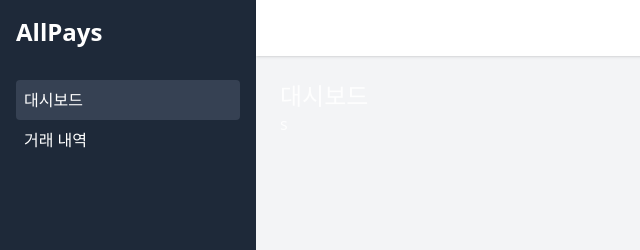
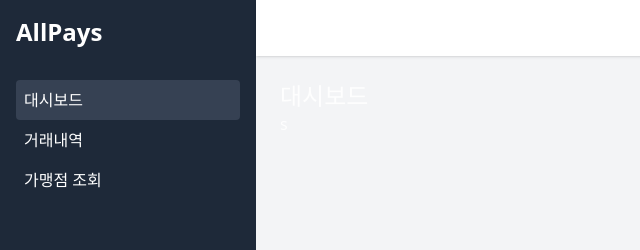
Before and after one commit to junhyeon0218/pg-domain, a React (Vite) app: page / in a window 1280 px wide. Shown: the top 250 px of the page, without its empty margins (0-640 px from the left). Built offline with nearby package versions, Linux system fonts and the light colour scheme.

Commit message:
대시보드 밑 사이드바 목록 수정

```diff
--- /dev/null
+++ b/src/components/dashboard/Dashboard.tsx
@@ -0,0 +1,12 @@
+import React from 'react';
+
+const Dashboard: React.FC = () => {
+    return (
+        <div>
+            <h1 className="text-2xl font-bold">대시보드</h1>
+            ss
+        </div>
+    );
+};
+
+export default Dashboard;
--- a/src/components/layout/Sidebar.tsx
+++ b/src/components/layout/Sidebar.tsx
@@ -8,7 +8,9 @@ const Sidebar: React.FC = () => {
             <nav>
                 <ul>
                     <li>
-            <NavLink to="/" className={({ isActive }) => `block p-2 rounded ${isActive ? 'bg-gray-700' : ''}`}>
+                        <NavLink
+                            to="/"
+                            className={({ isActive }) => `block p-2 rounded ${isActive ? 'bg-gray-700' : ''}`}>
                             대시보드
                         </NavLink>
                     </li>
@@ -16,7 +18,14 @@ const Sidebar: React.FC = () => {
                         <NavLink
                             to="/transactions"
                             className={({ isActive }) => `block p-2 rounded ${isActive ? 'bg-gray-700' : ''}`}>
-              거래 내역
+                            거래내역
+                        </NavLink>
+                    </li>
+                    <li>
+                        <NavLink
+                            to="/merchants"
+                            className={({ isActive }) => `block p-2 rounded ${isActive ? 'bg-gray-700' : ''}`}>
+                            가맹점 조회
                         </NavLink>
                     </li>
                 </ul>
```
Lines whose indentation alone changed are shown as unchanged.
